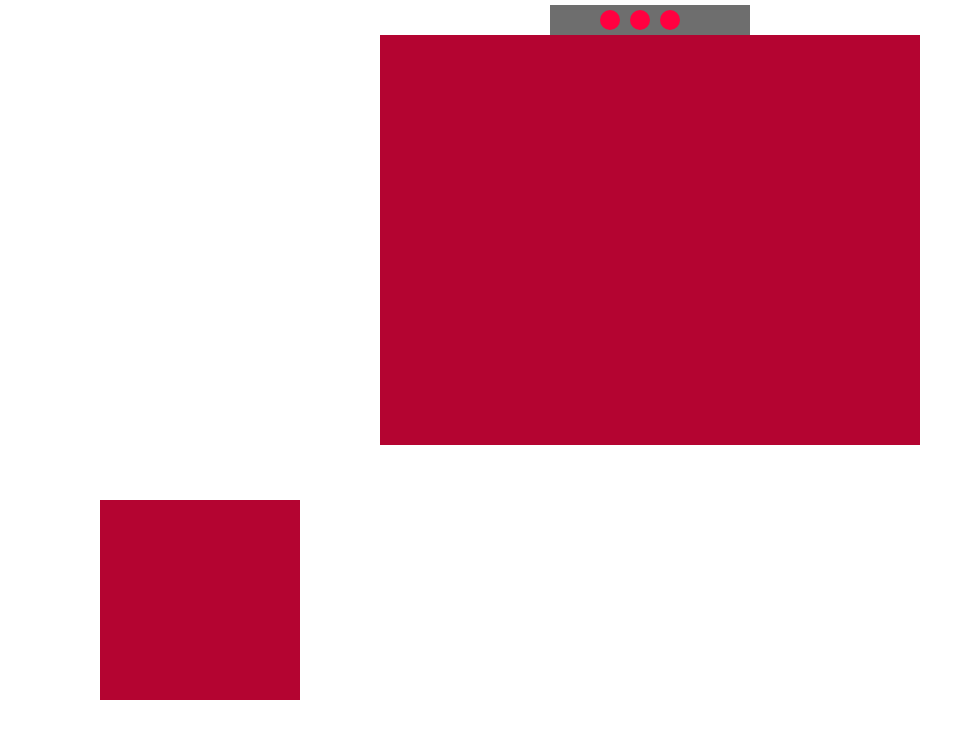
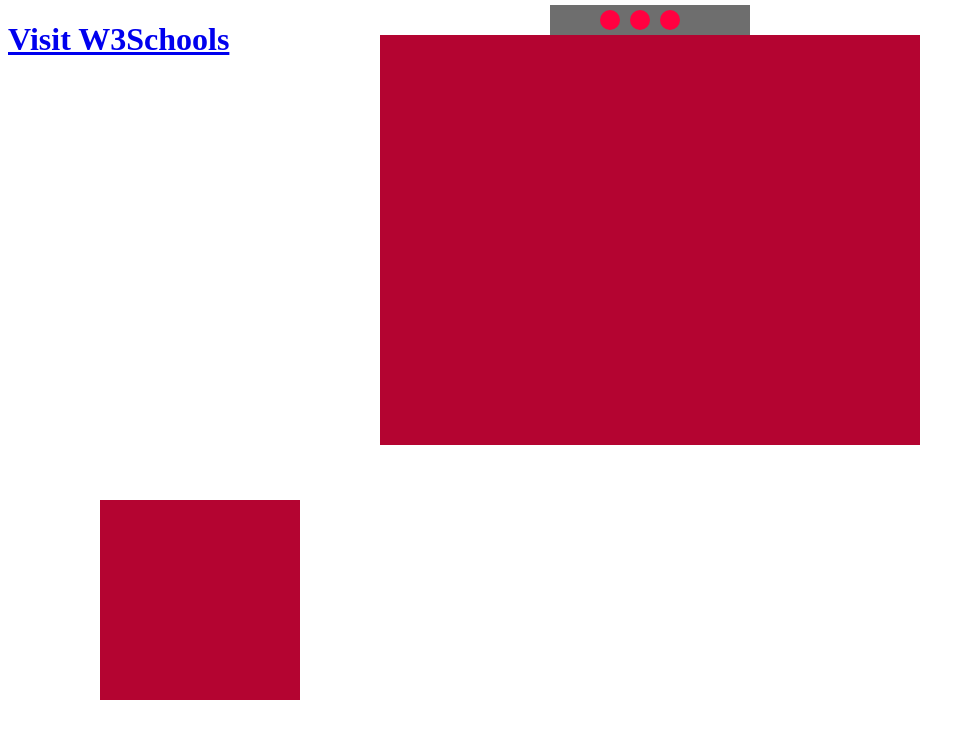
Before and after one commit to rravehoyos/ejemplo-web, a plain HTML site: page index.html in a window 1280 px wide. Shown: the whole page, without its empty margins (0-975 px from the left). Drawn offline with Linux system fonts and the light colour scheme.

Commit message:
Update index.html

```diff
--- a/index.html
+++ b/index.html
@@ -61,6 +61,7 @@
 
 
 	</div>
+	<h1><a href="juego.html">Visit W3Schools</a></h1>
 
 
 </body>
```
